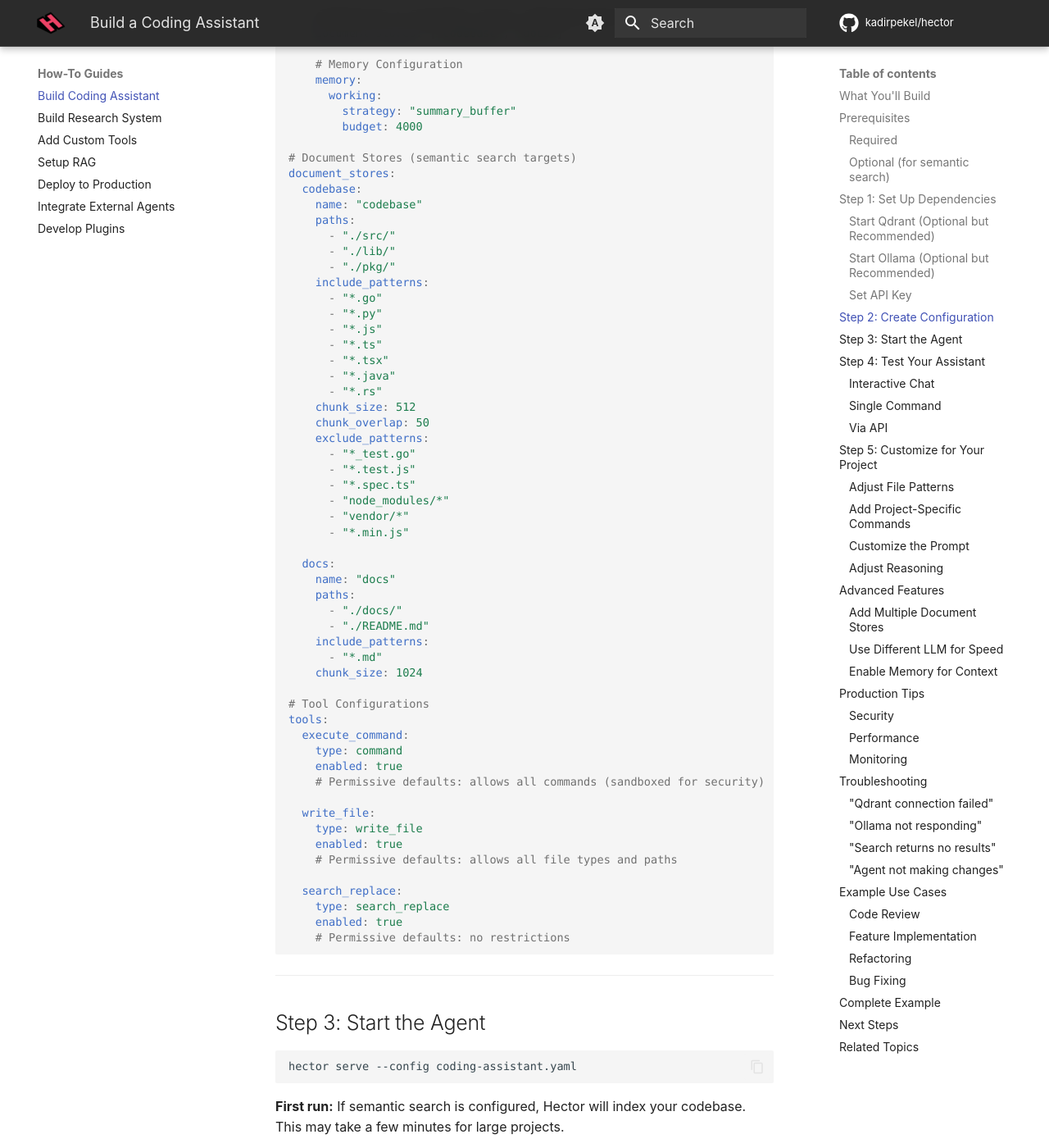
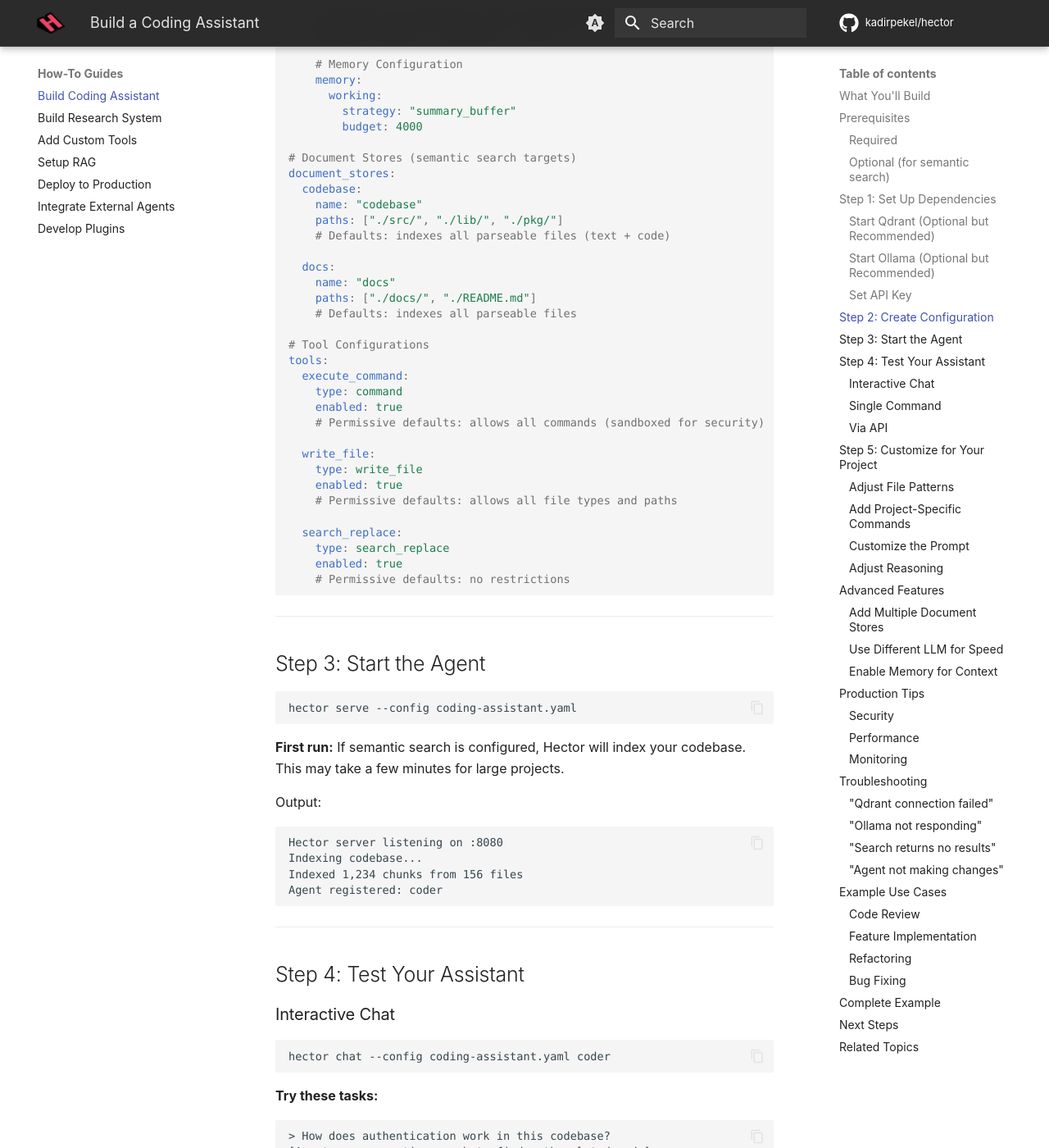
Before and after one commit to kadirpekel/hector, an MkDocs documentation site: the page built from docs/how-to/build-coding-assistant.md, in a window 1280 px wide and 1400 px high, scrolled down 3575 px. Shown: the whole window at 82% size. Built offline with MkDocs 1.6.1 and Material for MkDocs 9.7.7, drawn with Linux system fonts in a browser that asks for light colours; comment, search, counter and statistics services are not loaded; some of the changed text lies outside the part shown.

````diff
--- a/docs/how-to/build-coding-assistant.md
+++ b/docs/how-to/build-coding-assistant.md
@@ -178,36 +178,13 @@ agents:
 document_stores:
   codebase:
     name: "codebase"
-    paths:
-      - "./src/"
-      - "./lib/"
-      - "./pkg/"
-    include_patterns:
-      - "*.go"
-      - "*.py"
-      - "*.js"
-      - "*.ts"
-      - "*.tsx"
-      - "*.java"
-      - "*.rs"
-    chunk_size: 512
-    chunk_overlap: 50
-    exclude_patterns:
-      - "*_test.go"
-      - "*.test.js"
-      - "*.spec.ts"
-      - "node_modules/*"
-      - "vendor/*"
-      - "*.min.js"
+    paths: ["./src/", "./lib/", "./pkg/"]
+    # Defaults: indexes all parseable files (text + code)
 
   docs:
     name: "docs"
-    paths:
-      - "./docs/"
-      - "./README.md"
-    include_patterns:
-      - "*.md"
-    chunk_size: 1024
+    paths: ["./docs/", "./README.md"]
+    # Defaults: indexes all parseable files
 
 # Tool Configurations
 tools:
@@ -298,12 +275,12 @@ document_stores:
   frontend:
     name: "frontend"
     paths: ["./frontend/src/"]
-    include_patterns: ["*.tsx", "*.ts", "*.css"]
+    # Defaults: indexes all parseable files
 
   backend:
     name: "backend"
     paths: ["./backend/"]
-    include_patterns: ["*.go", "*.sql"]
+    # Defaults: indexes all parseable files
 ```
 
 ### Add Project-Specific Commands
@@ -367,8 +344,7 @@ document_stores:
   configs:
     name: "configs"
     paths: ["./config/"]
-    include_patterns: ["*.yaml", "*.json", "*.toml"]
-    chunk_size: 256
+    # Defaults: indexes all parseable files
 ```
 
 ### Use Different LLM for Speed
````
Also changed, not shown: docs/how-to/setup-rag.md (+6 -25 lines), 5 other files.
